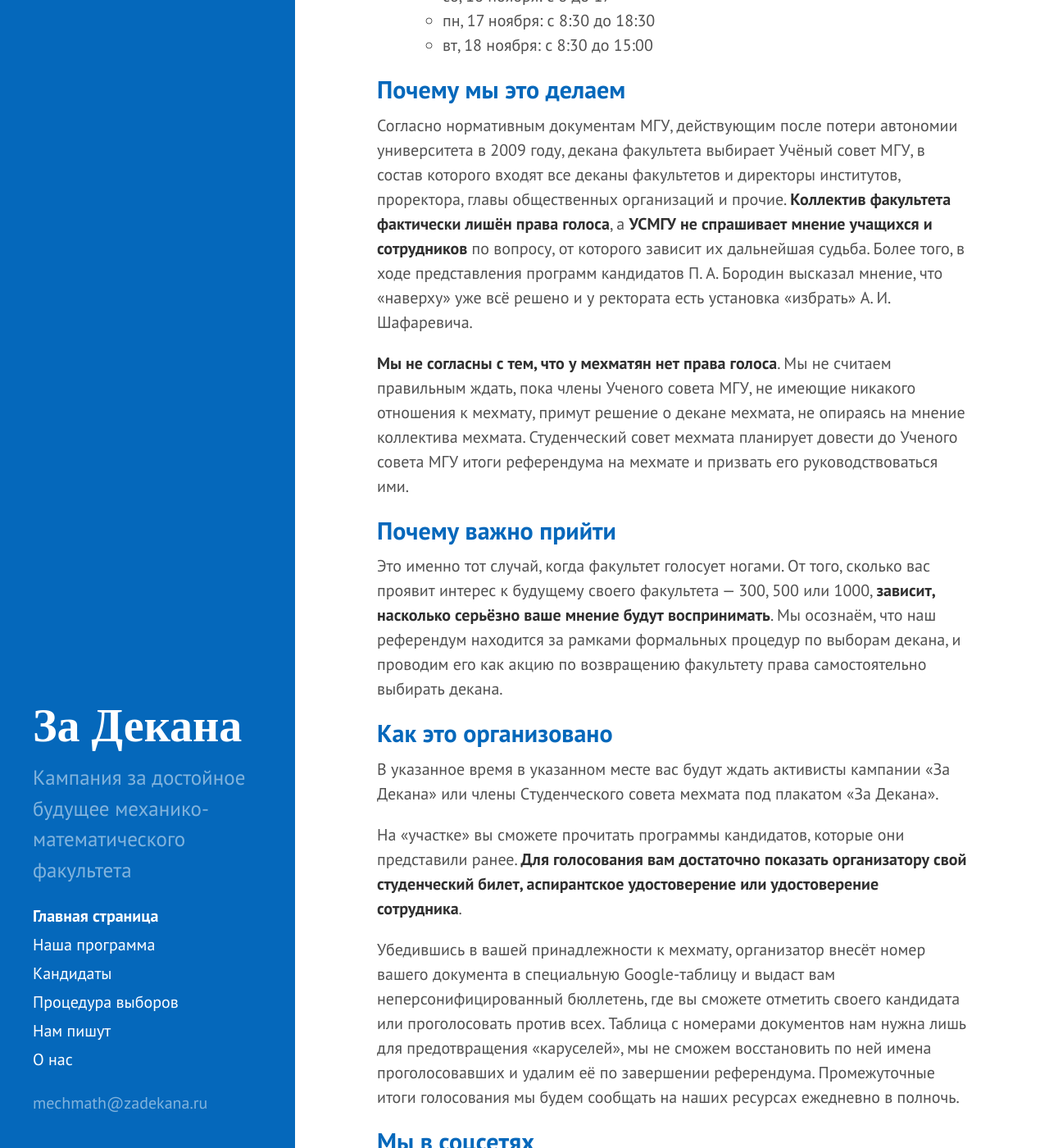
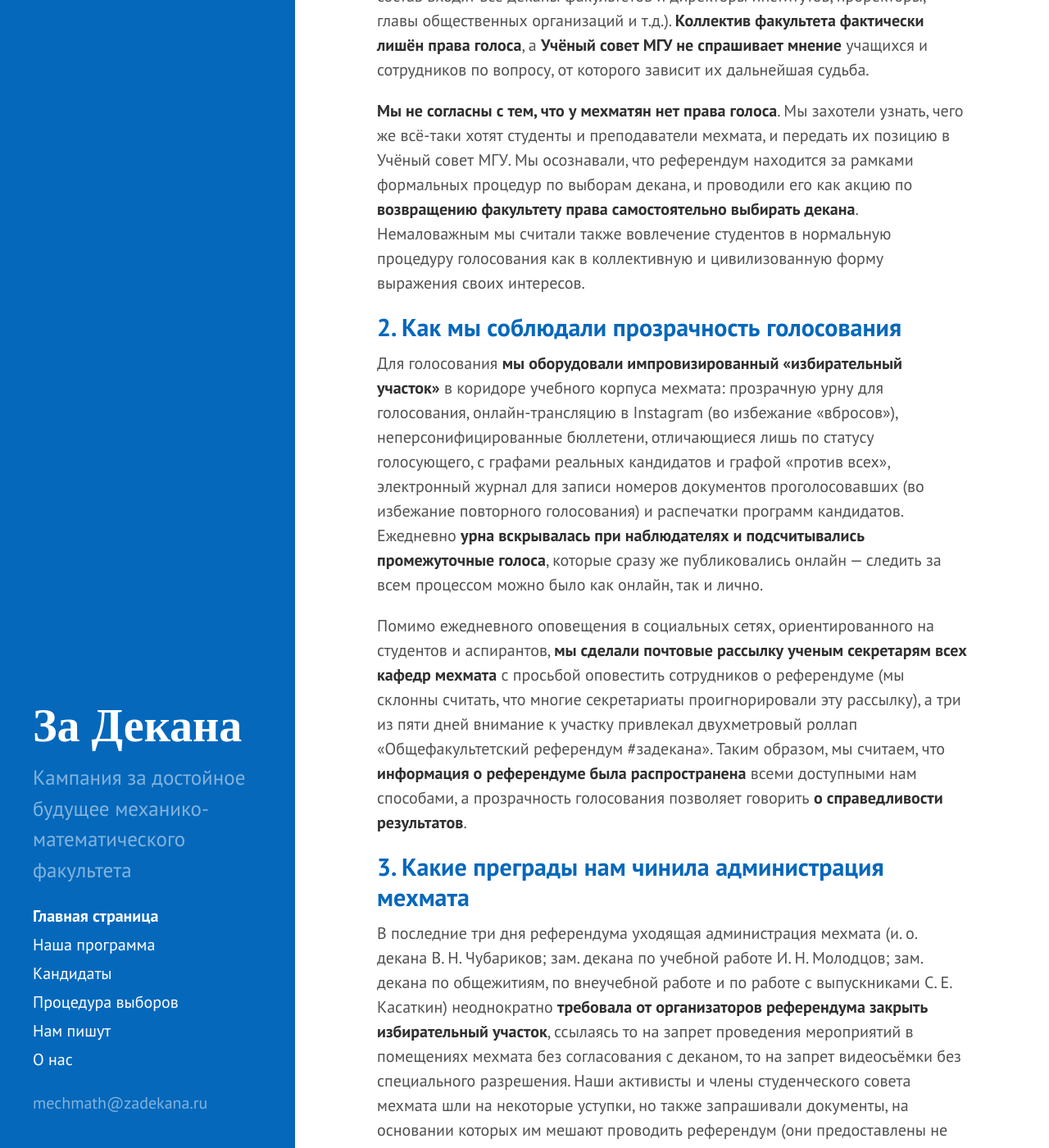
Before and after one commit to studmm/zadekana, a Jekyll site: the page built from index.md, in a window 1280 px wide and 1400 px high, scrolled down 881 px. Shown: the whole window at 82% size. Built offline with Jekyll 4.4.1, drawn with Linux system fonts in a browser that asks for light colours; some web fonts are replaced; some of the changed text lies outside the part shown.

Commit message:
new: update main

```diff
--- a/index.md
+++ b/index.md
@@ -14,38 +14,36 @@
 
 Наша программа [program](program).
 
-# Референдум мехмата
+# Референдум мехмата #задекана: обзор
 
-## Коротко
+С 14 по 19 ноября (с перерывом на воскресенье) **мы провели на мехмате общефакультетский референдум** по вопросу выборов декана. За пять дней в нём успели принять участие **502 мехматянина**: 442 студента, 27 аспирантов и 33 преподавателя. Это замечательный показатель для такого крупного факультета, как мехмат: каждый пятый студент не поленился дойти до избирательного участка и проголосовать за будущее факультета. По итогам референдума 80,9% набирает кандидат П. А. Бородин, 11,8% — у А. И. Шафаревича, ещё 3,2% проголосовали за обоих кандидатов, а 4,2% — против всех.
 
-Активисты мехмата проведут среди студентов, аспирантов и сотрудников голосование между двумя кандидатами на пост декана мехмата: А. И. Шафаревичем и П. А. Бородиным. Приходите и проголосуйте за будущее мехмата, такого на факультете ещё не было!
 
-- **Место**:
-  - у ауд. 12-08 ГЗ
-- **Время**:
-  - чт, 14 ноября: с 8 до 16
-  - пт, 15 ноября: с 8 до 15, c 17 до 20:30
-  - сб, 16 ноября: с 8 до 17
-  - пн, 17 ноября: с 8:30 до 18:30
-  - вт, 18 ноября: с 8:30 до 15:00
+## 1. Зачем мы проводили референдум
 
-## Почему мы это делаем
+Согласно нормативным документам МГУ, действующим после потери автономии университета в 2009 году, декана факультета выбирает Учёный совет МГУ (в его состав входят все деканы факультетов и директоры институтов, проректоры, главы общественных организаций и т.д.). **Коллектив факультета фактически лишён права голоса**, а **Учёный совет МГУ не спрашивает мнение** учащихся и сотрудников по вопросу, от которого зависит их дальнейшая судьба.
 
-Согласно нормативным документам МГУ, действующим после потери автономии университета в 2009 году, декана факультета выбирает Учёный совет МГУ, в состав которого входят все деканы факультетов и директоры институтов, проректора, главы общественных организаций и прочие. **Коллектив факультета фактически лишён права голоса**, а **УСМГУ не спрашивает мнение учащихся и сотрудников** по вопросу, от которого зависит их дальнейшая судьба. Более того, в ходе представления программ кандидатов П. А. Бородин высказал мнение, что «наверху» уже всё решено и у ректората есть установка «избрать» А. И. Шафаревича.
+**Мы не согласны с тем, что у мехматян нет права голоса**. Мы захотели узнать, чего же всё-таки хотят студенты и преподаватели мехмата, и передать их позицию в Учёный совет МГУ. Мы осознавали, что референдум находится за рамками формальных процедур по выборам декана, и проводили его как акцию по **возвращению факультету права самостоятельно выбирать декана**. Немаловажным мы считали также вовлечение студентов в нормальную процедуру голосования как в коллективную и цивилизованную форму выражения своих интересов.
 
-**Мы не согласны с тем, что у мехматян нет права голоса**. Мы не считаем правильным ждать, пока члены Ученого совета МГУ, не имеющие никакого отношения к мехмату, примут решение о декане мехмата, не опираясь на мнение коллектива мехмата. Студенческий совет мехмата планирует довести до Ученого совета МГУ итоги референдума на мехмате и призвать его руководствоваться ими.
 
-## Почему важно прийти
+## 2. Как мы соблюдали прозрачность голосования
 
-Это именно тот случай, когда факультет голосует ногами. От того, сколько вас проявит интерес к будущему своего факультета — 300, 500 или 1000, **зависит, насколько серьёзно ваше мнение будут воспринимать**. Мы осознаём, что наш референдум находится за рамками формальных процедур по выборам декана, и проводим его как акцию по возвращению факультету права самостоятельно выбирать декана.
+Для голосования **мы оборудовали импровизированный «избирательный участок»** в коридоре учебного корпуса мехмата: прозрачную урну для голосования, онлайн-трансляцию в Instagram (во избежание «вбросов»), неперсонифицированные бюллетени, отличающиеся лишь по статусу голосующего, с графами реальных кандидатов и графой «против всех», электронный журнал для записи номеров документов проголосовавших (во избежание повторного голосования) и распечатки программ кандидатов. Ежедневно **урна вскрывалась при наблюдателях и подсчитывались промежуточные голоса**, которые сразу же публиковались онлайн — следить за всем процессом можно было как онлайн, так и лично.
 
-## Как это организовано
+Помимо ежедневного оповещения в социальных сетях, ориентированного на студентов и аспирантов, **мы сделали почтовые рассылку ученым секретарям всех кафедр мехмата** с просьбой оповестить сотрудников о референдуме (мы склонны считать, что многие секретариаты проигнорировали эту рассылку), а три из пяти дней внимание к участку привлекал двухметровый роллап «Общефакультетский референдум #задекана». Таким образом, мы считаем, что **информация о референдуме была распространена** всеми доступными нам способами, а прозрачность голосования позволяет говорить **о справедливости результатов**.
 
-В указанное время в указанном месте вас будут ждать активисты кампании «За Декана» или члены Cтуденческого совета мехмата под плакатом «За Декана».
 
-На «участке» вы сможете прочитать программы кандидатов, которые они представили ранее. **Для голосования вам достаточно показать организатору свой студенческий билет, аспирантское удостоверение или удостоверение сотрудника**.
+## 3. Какие преграды нам чинила администрация мехмата
 
-Убедившись в вашей принадлежности к мехмату, организатор внесёт номер вашего документа в специальную Google-таблицу и выдаст вам неперсонифицированный бюллетень, где вы сможете отметить своего кандидата или проголосовать против всех. Таблица с номерами документов нам нужна лишь для предотвращения «каруселей», мы не сможем восстановить по ней имена проголосовавших и удалим её по завершении референдума. Промежуточные итоги голосования мы будем сообщать на наших ресурсах ежедневно в полночь.
+В последние три дня референдума уходящая администрация мехмата (и. о. декана В. Н. Чубариков; зам. декана по учебной работе И. Н. Молодцов; зам. декана по общежитиям, по внеучебной работе и по работе с выпускниками С. Е. Касаткин) неоднократно **требовала от организаторов референдума закрыть избирательный участок**, ссылаясь то на запрет проведения мероприятий в помещениях мехмата без согласования с деканом, то на запрет видеосъёмки без специального разрешения. Наши активисты и члены студенческого совета мехмата шли на некоторые уступки, но также запрашивали документы, на основании которых им мешают проводить референдум (они предоставлены не были). В ответ **администрация факультета вызывала охранников и даже сотрудников полиции**, которые, убедившись в отсутствии правонарушений, не мешали проводить референдум.
+
+Мы считаем, что давление на активистов происходило потому, что **в руководстве факультета вот уже более 13 лет находятся сотрудники, неспособные к равному диалогу со студентами и преподавателями**, — мы это выяснили за долгие годы общественной деятельности на благо факультета. Любая самоорганизация учащихся и сотрудников, несогласованная с администрацией, вызывает у неё приступы тревоги. В том числе и потому, что деканат боится реакции из ректората и лично ректора, которые упрекнут и. о. декана за то, что они допустили что-то непонятное с участием студентов.
+
+
+## 4. Что мы будем делать с результатами
+
+Теперь мы в сотрудничестве со студенческим советом мехмата **оповестим о результатах референдума всех членов Учёного совета МГУ** — именно они будут голосовать за декана мехмата 25 ноября 2019 года. Мы надеемся, что они будут руководствоваться мнением неравнодушной и активной части мехмата, выраженным с помощью референдума.
+
 
 ## Мы в соцсетях
 
```
Also changed, not shown: other parts of index.md (+1 -1 lines).
